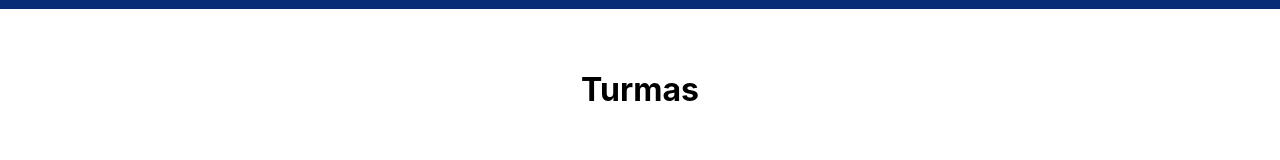
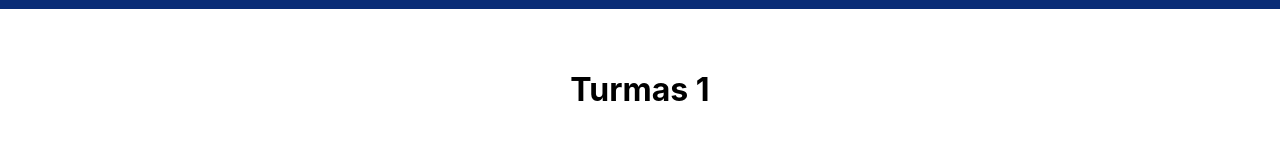
Before and after one commit to saolourencoseduc/plataformaPedagogica, a React (Create React App) app: page /api/escola in a window 1280 px wide. Both pictures are taken after a click on the button "Turmas". Shown: the part 158-318 px from the top of the page. Built offline with nearby package versions, Linux system fonts and the light colour scheme.

Commit message:
fix: correção de erros

```diff
--- a/src/components/Escolas/EscolasList.jsx
+++ b/src/components/Escolas/EscolasList.jsx
@@ -31,7 +31,7 @@ const EscolasList = () => {
 
         {section === 'turmas' && (
           <div>
-            <h1>Turmas</h1>
+            <h1>Turmas 1</h1>
           </div>
         )}
 
```
